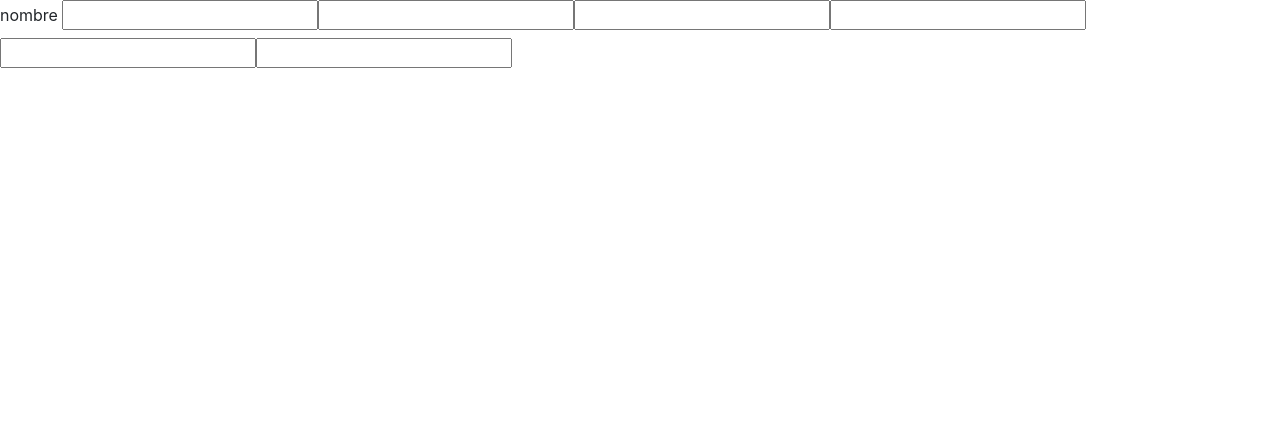
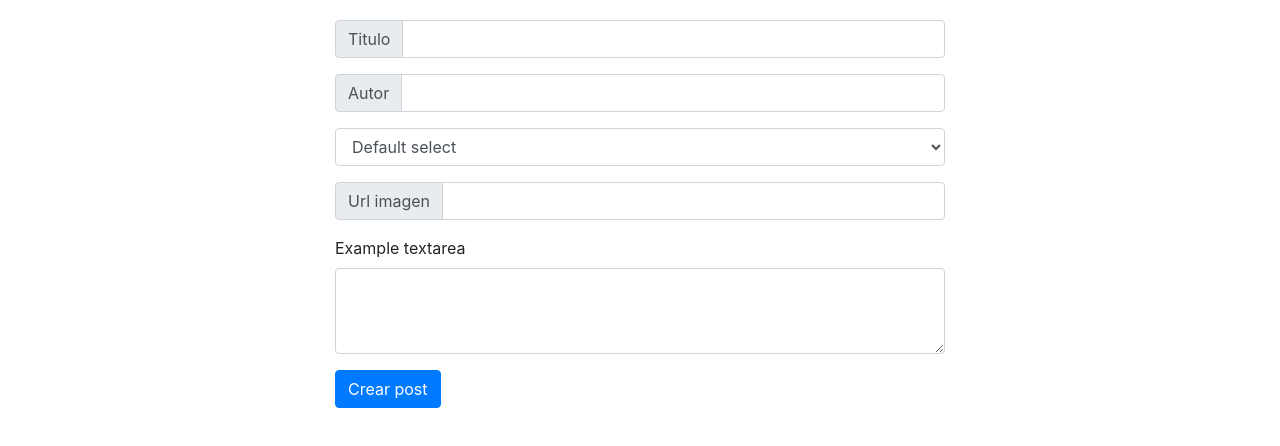
Before and after one commit to RaulTejero/blog, an Angular app in the folder blog/: page /new in a window 1280 px wide. Shown: the top 446 px of the page. Built offline with nearby package versions, Linux system fonts and the light colour scheme.

Commit message:
creado html

```diff
--- a/blog/src/app/new/new.component.css
+++ b/blog/src/app/new/new.component.css
@@ -0,0 +1,3 @@
+form {
+    margin:20px auto;
+}
--- a/blog/src/app/new/new.component.html
+++ b/blog/src/app/new/new.component.html
@@ -1,20 +1,37 @@
-<form>
-    <label for=""> nombre
-        <input type="text">
-    </label>
-    <label for="">
-        <input type="text">
-    </label>
-    <label for="">
-        <input type="text">
-    </label>
-    <label for="">
-        <input type="text">
-    </label>
-    <label for="">
-        <input type="text">
-    </label>
-    <label for="">
-        <input type="text">
-    </label>
-</form>
+<form class="col-sm-12 col-md-6">
+
+    <div class="input-group mb-3">
+        <div class="input-group-prepend">
+          <span class="input-group-text" id="inputGroup-sizing-default">Titulo</span>
+        </div>
+        <input type="text" class="form-control" aria-label="Sizing example input" aria-describedby="inputGroup-sizing-default">
+      </div>
+      <div class="input-group mb-3">
+        <div class="input-group-prepend">
+          <span class="input-group-text" id="inputGroup-sizing-default">Autor</span>
+        </div>
+        <input type="text" class="form-control" aria-label="Sizing example input" aria-describedby="inputGroup-sizing-default">
+      </div>
+      <div class=" mb-3">
+           <select class="form-control">
+        <option>Default select</option>
+      </select>
+      </div>
+
+
+      <div class="input-group mb-3">
+        <div class="input-group-prepend">
+          <span class="input-group-text" id="inputGroup-sizing-default">Url imagen</span>
+        </div>
+        <input type="text" class="form-control" aria-label="Sizing example input" aria-describedby="inputGroup-sizing-default">
+      </div>
+
+
+
+    <div class="form-group">
+        <label for="exampleFormControlTextarea1">Example textarea</label>
+        <textarea class="form-control" id="exampleFormControlTextarea1" rows="3"></textarea>
+      </div>
+
+    <button type="submit" class="btn btn-primary">Crear post</button>
+  </form>
```
